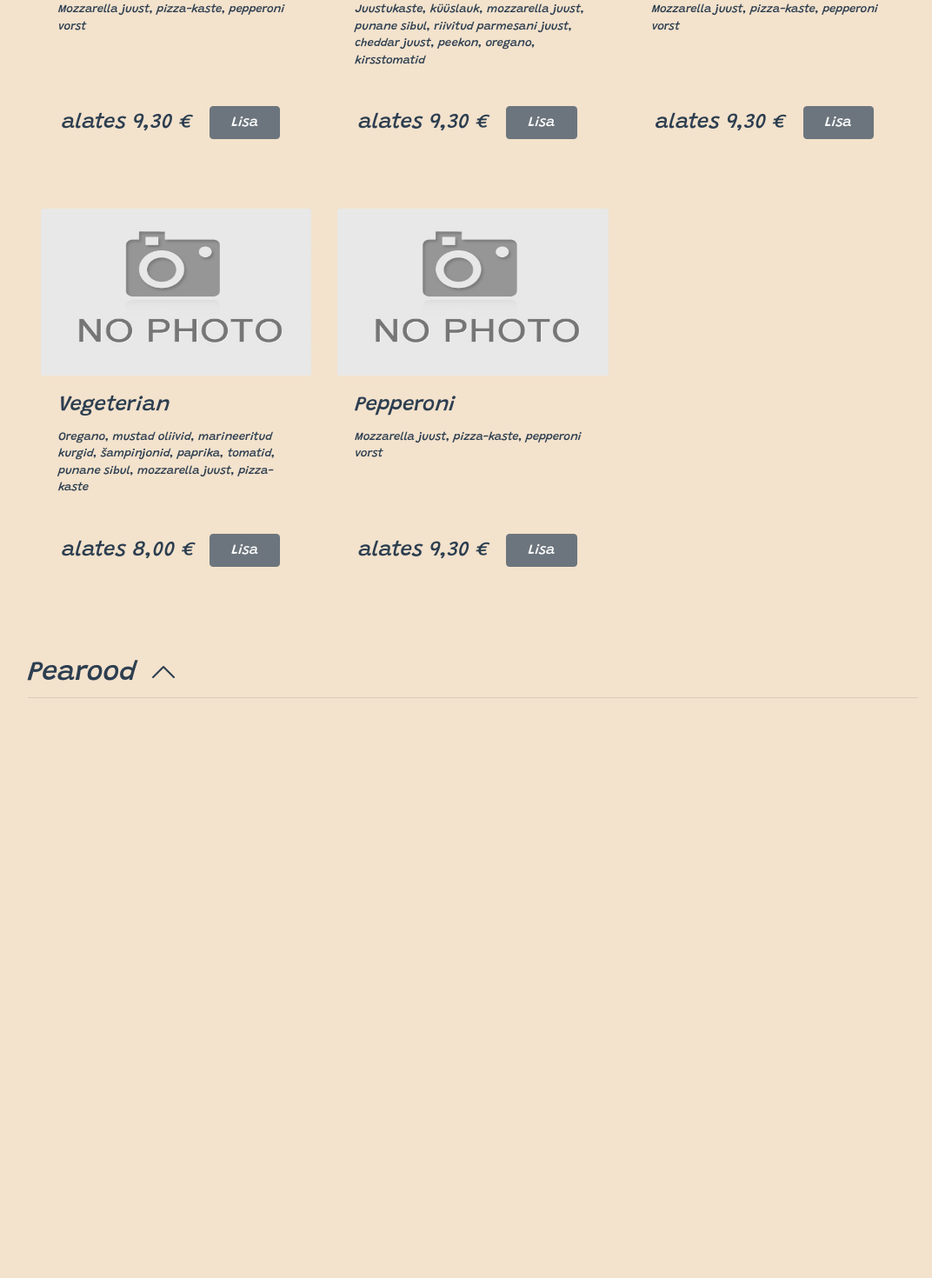
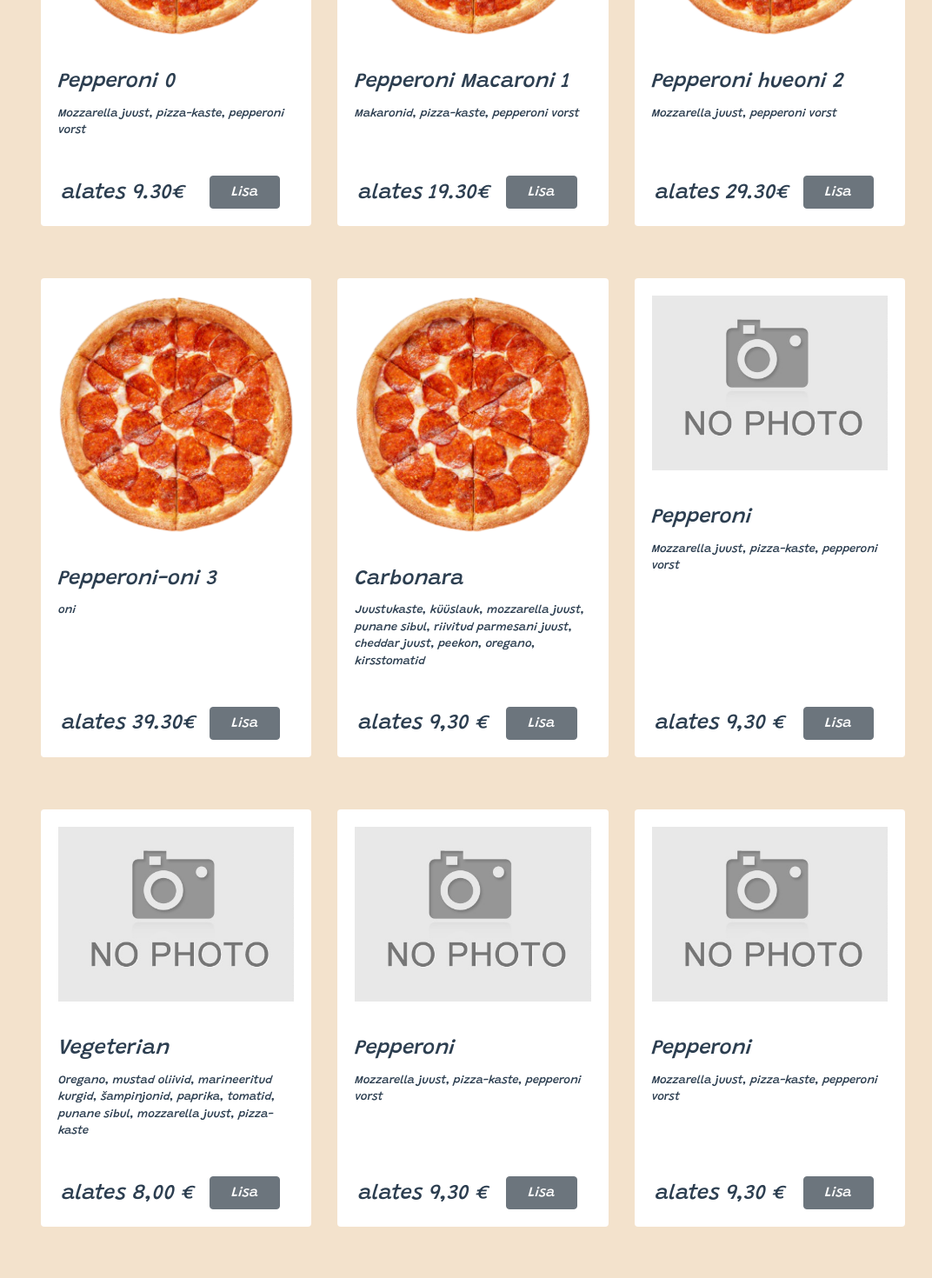
Before and after one commit to Alrudo/big-bobbys-restaurant-frontend, a Vue app: page /menu in a window 1280 px wide. Shown: the part 760-2230 px from the top of the page at 87% size, without its empty margins (96-1168 px from the left). Before the commit the page ends 1659 px from the top, so only its background shows below. Built offline with nearby package versions, Linux system fonts and the light colour scheme.

Commit message:
Some more examples for Sanja

```diff
--- a/src/views/Menu.vue
+++ b/src/views/Menu.vue
@@ -9,22 +9,22 @@
       <div class="row mt-5">
         <h2>Pitsad</h2>
         <div class="ml-3 h2">
-          <b-icon icon="chevron-up" v-if="desert" @click="desert=false"></b-icon>
-          <b-icon icon="chevron-down" v-if="!desert" @click="desert=true"></b-icon>
+          <b-icon icon="chevron-up" v-if="heading.desert" @click="heading.desert=false"></b-icon>
+          <b-icon icon="chevron-down" v-if="!heading.desert" @click="heading.desert=true"></b-icon>
         </div>
       </div>
       <hr class="my-0 mb-3">
-      <b-collapse id="collapse-1" v-model="desert" class="mt-3">
+      <b-collapse id="collapse-1" v-model="heading.desert" class="mt-3">
         <div class="row">
-          <div class="col-12 col-md-6 col-lg-4 d-flex align-items-stretch">
+          <div class="col-12 col-md-6 col-lg-4 d-flex align-items-stretch" v-for="(x, i) in menuitems.desert" :key="x.heading">
             <div class="card">
               <img class="card-img-top" src="@/assets/img/pepperoni-pizza.png" alt="Pos. picture">
               <div class="card-body">
-                <h5 class="card-title">Pepperoni</h5>
-                <p class="card-text">Mozzarella juust, pizza-kaste, pepperoni vorst</p>
+                <h5 class="card-title">{{ x.heading }} {{ i }}</h5>
+                <p class="card-text">{{ x.ingredients }}</p>
               </div>
               <div class="card-footer" style="justify-content: space-between; display: flex">
-                <h5 class="card-title mt-3 ml-1">alates 9,30 €</h5>
+                <h5 class="card-title mt-3 ml-1">alates {{x.price}}€</h5>
                 <b-btn class="mb-2 mr-3" style="align-self: end; width: 30%">Lisa</b-btn>
               </div>
             </div>
@@ -83,6 +83,19 @@
               </div>
             </div>
           </div>
+          <div class="col-12 col-md-6 col-lg-4 d-flex align-items-stretch">
+            <div class="card">
+              <img class="card-img-top" src="@/assets/img/no_image.png" alt="Pos. picture">
+              <div class="card-body">
+                <h5 class="card-title">Pepperoni</h5>
+                <p class="card-text">Mozzarella juust, pizza-kaste, pepperoni vorst</p>
+              </div>
+              <div class="card-footer" style="justify-content: space-between; display: flex">
+                <h5 class="card-title mt-3 ml-1">alates 9,30 €</h5>
+                <b-btn class="mb-2 mr-3" style="align-self: end; width: 30%">Lisa</b-btn>
+              </div>
+            </div>
+          </div>
         </div>
       </b-collapse>
 
@@ -94,12 +107,12 @@
       <div class="row mt-4">
         <h2>Pearood</h2>
         <div class="ml-3 h2">
-          <b-icon icon="chevron-up" v-if="main_meal" @click="main_meal=false"></b-icon>
-          <b-icon icon="chevron-down" v-if="!main_meal" @click="main_meal=true"></b-icon>
+          <b-icon icon="chevron-up" v-if="heading.main_meal" @click="heading.main_meal=false"></b-icon>
+          <b-icon icon="chevron-down" v-if="!heading.main_meal" @click="heading.main_meal=true"></b-icon>
         </div>
       </div>
       <hr class="my-0 mb-3">
-      <b-collapse id="collapse-1" v-model="main_meal" class="mt-3">
+      <b-collapse id="collapse-1" v-model="heading.main_meal" class="mt-3">
         <div class="row">
           <div class="col-12 col-md-6 col-lg-4">
 
@@ -117,8 +130,31 @@ export default {
   name: "Menu",
   data: function () {
     return {
-      desert: true,
-      main_meal: true
+      heading: {
+        desert: true,
+        main_meal: true
+      },
+      menuitems: {
+        desert: [
+          {
+            heading: "Pepperoni",
+            ingredients: "Mozzarella juust, pizza-kaste, pepperoni vorst",
+            price: "9.30"
+          },{
+            heading: "Pepperoni Macaroni",
+            ingredients: "Makaronid, pizza-kaste, pepperoni vorst",
+            price: "19.30"
+          },{
+            heading: "Pepperoni hueoni",
+            ingredients: "Mozzarella juust, pepperoni vorst",
+            price: "29.30"
+          },{
+            heading: "Pepperoni-oni",
+            ingredients: "oni",
+            price: "39.30"
+          }
+        ]
+      }
     }
   },
   components: {
@@ -138,10 +174,11 @@ hr {
   margin-left: -15px !important;
 }
 .card {
+  width: 100%;
   text-align: left;
   margin-bottom: 60px;
   border: none;
-  background: #f3e2cc;
+  /*background: #f3e2cc;*/
 }
 .card-text {
   font-size: small;
@@ -155,6 +192,6 @@ hr {
 }
 .card-img-top {
   width: 100%;
-  height: 15vw;
+  padding: 20px;
 }
 </style>
```
Also changed, not shown: src/assets/img/pepperoni-pizza.png.
